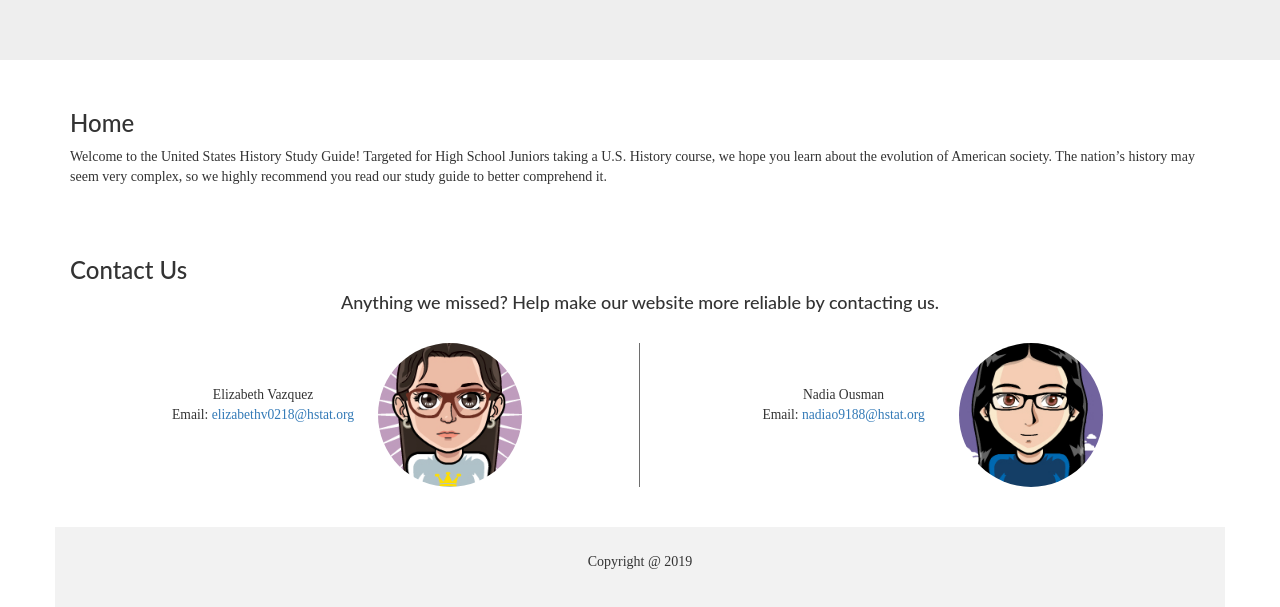
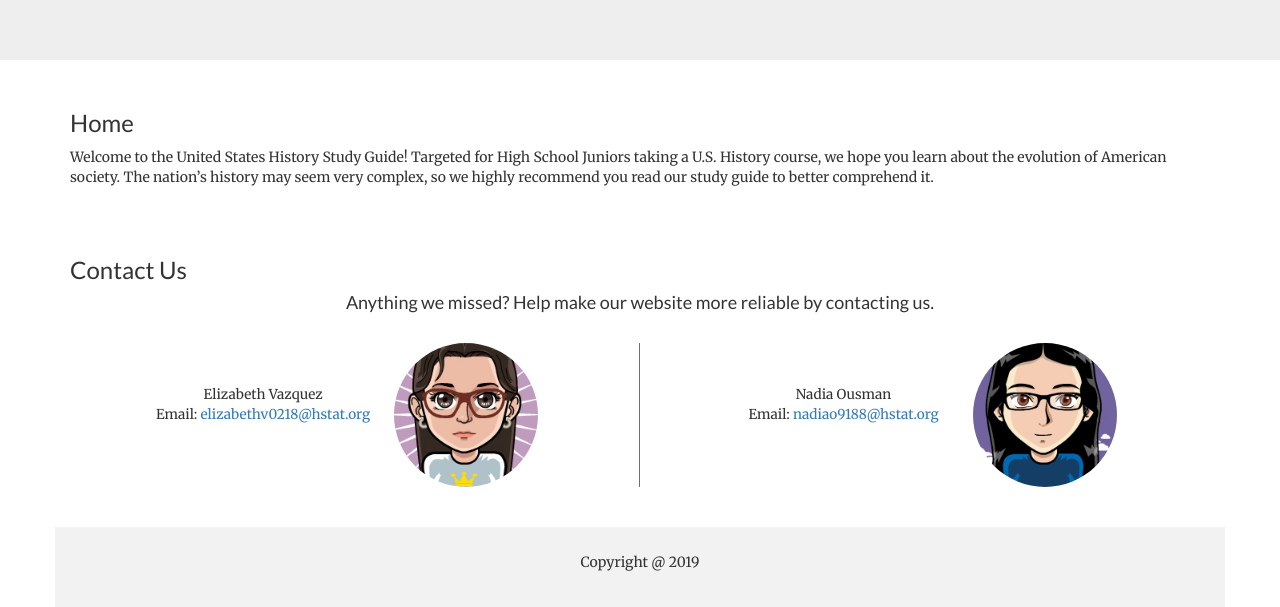
Before and after one commit to elizabethv0218/us-history-study-guide, a plain HTML site: page index.html in a window 1280 px wide. Shown: the part 232-839 px from the top of the page. Drawn offline with nearby package versions, Linux system fonts and the light colour scheme.

Commit message:
add google fonts link

```diff
--- a/index.html
+++ b/index.html
@@ -13,6 +13,9 @@
 
     <!-- Latest compiled JavaScript -->
     <script src="https://maxcdn.bootstrapcdn.com/bootstrap/3.4.0/js/bootstrap.min.js"></script>
+
+    <!--Google fonts-->
+    <link href="https://fonts.googleapis.com/css?family=Lato|Merriweather" rel="stylesheet">
 
     <!--custom-->
     <link rel="stylesheet" href="style.css">
```
